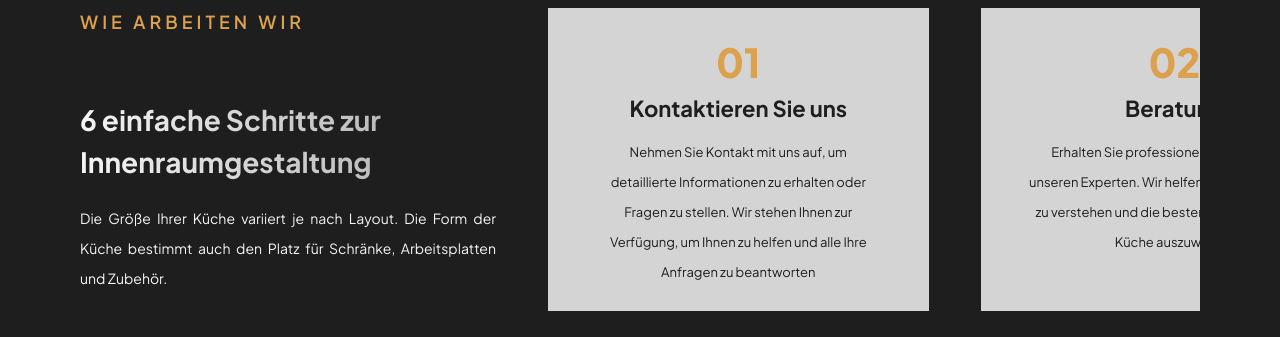
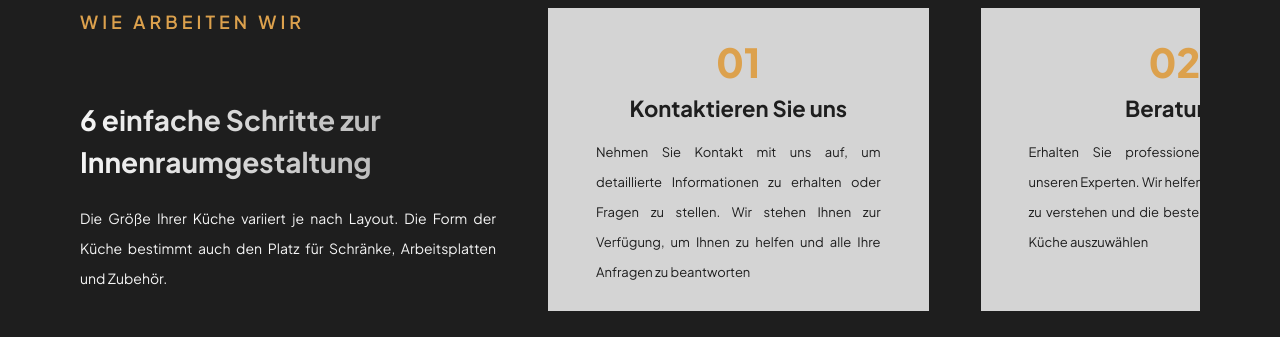
Before and after one commit to walid1921/kuchen, a React (Vite) app: page / in a window 1280 px wide. Shown: the part 3660-3997 px from the top of the page. Built offline with nearby package versions, Linux system fonts and the light colour scheme; the HTML template or start-up script is replaced by a standard one.

Commit message:
additionalSection

```diff
--- a/src/components/Slider.jsx
+++ b/src/components/Slider.jsx
@@ -29,7 +29,7 @@ export const Slider = ({ steps }) => {
               <p className="text-secondary text-center mb-3 md:text-[22px] text-[14px] font-bold ">
                 {step.title}
               </p>
-              <p className="text-secondary 2xl:text-[16px] text-[13px] text-center 2xl:leading-[40px] md:leading-[30px] leading-[25px] px-2">
+              <p className="text-secondary text-justify 2xl:text-[16px] text-[13px] 2xl:leading-[40px] md:leading-[30px] leading-[25px] md:px-2 px-6">
                 {step.description}
               </p>
             </div>
```
